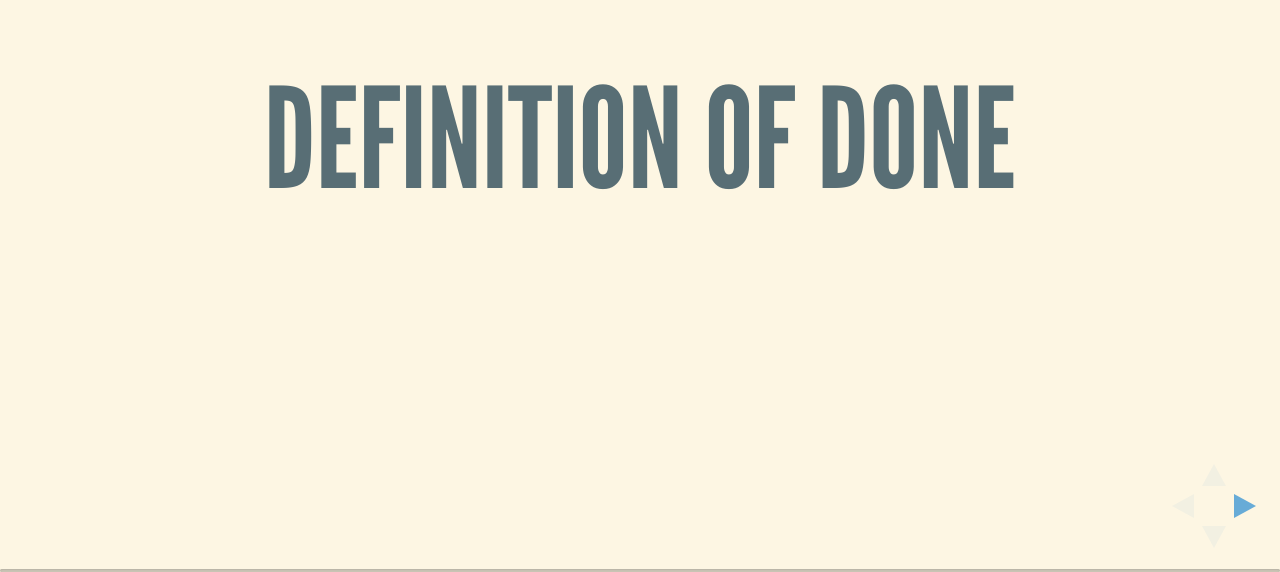
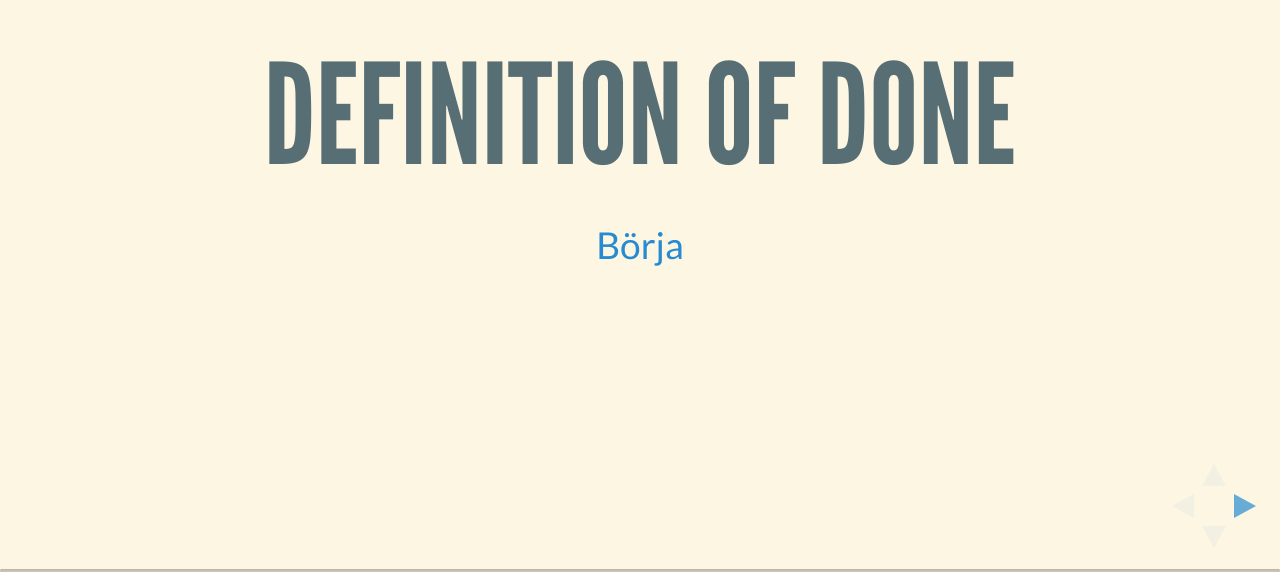
Before and after one commit to andreassjoberg/andreassjoberg.github.io, a plain HTML site: page index.html in a window 1280 px wide. Shown: the part 228-800 px from the top of the page. Drawn offline with Linux system fonts and the light colour scheme.

Commit message:
Begin link

```diff
--- a/index.html
+++ b/index.html
@@ -39,6 +39,7 @@
             <div class="slides">
                 <section>
                     <h1>Definition of Done</h1>
+                    <a href="javascript:void(0);" onclick="Reveal.right();">Börja</a><br />
                 </section>
                 <section>
                     <section>
```
